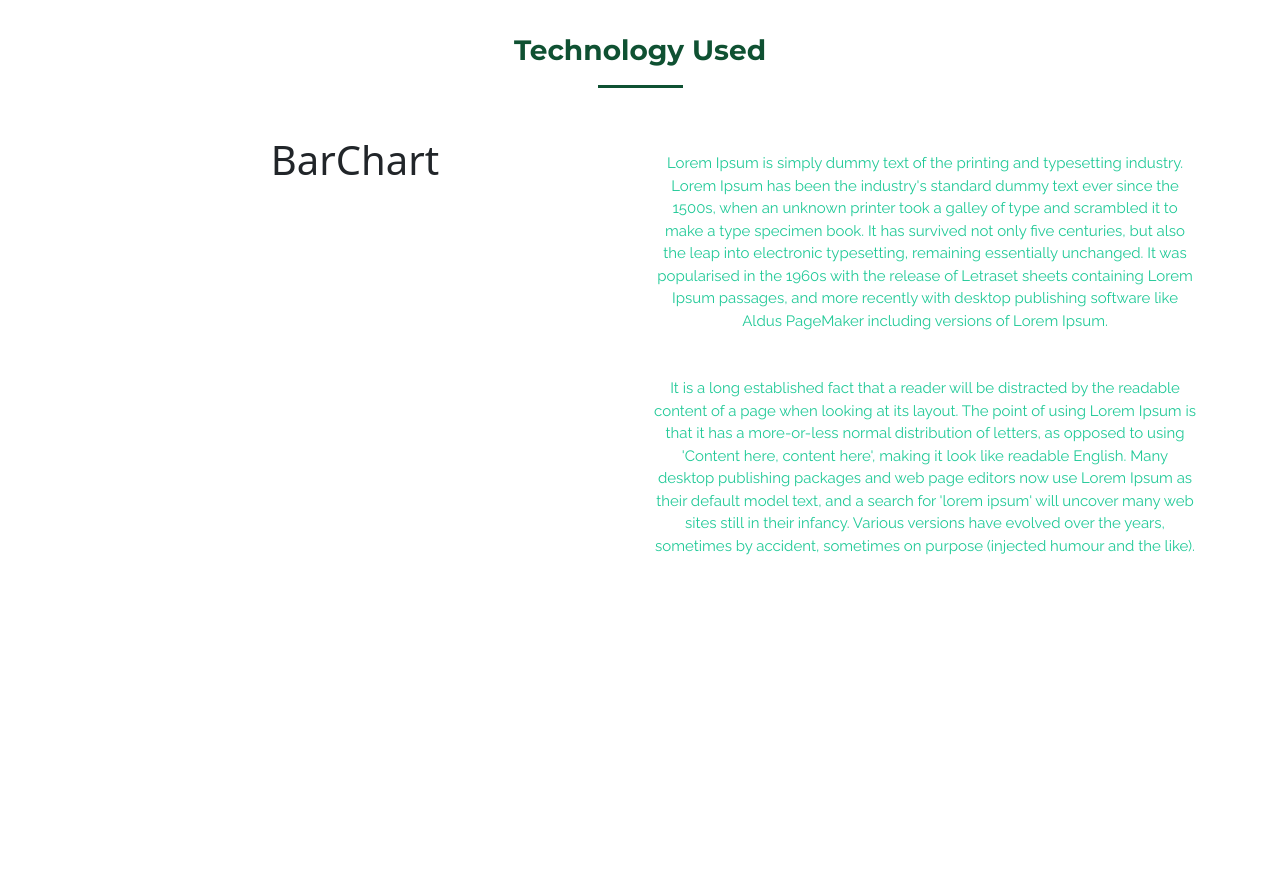
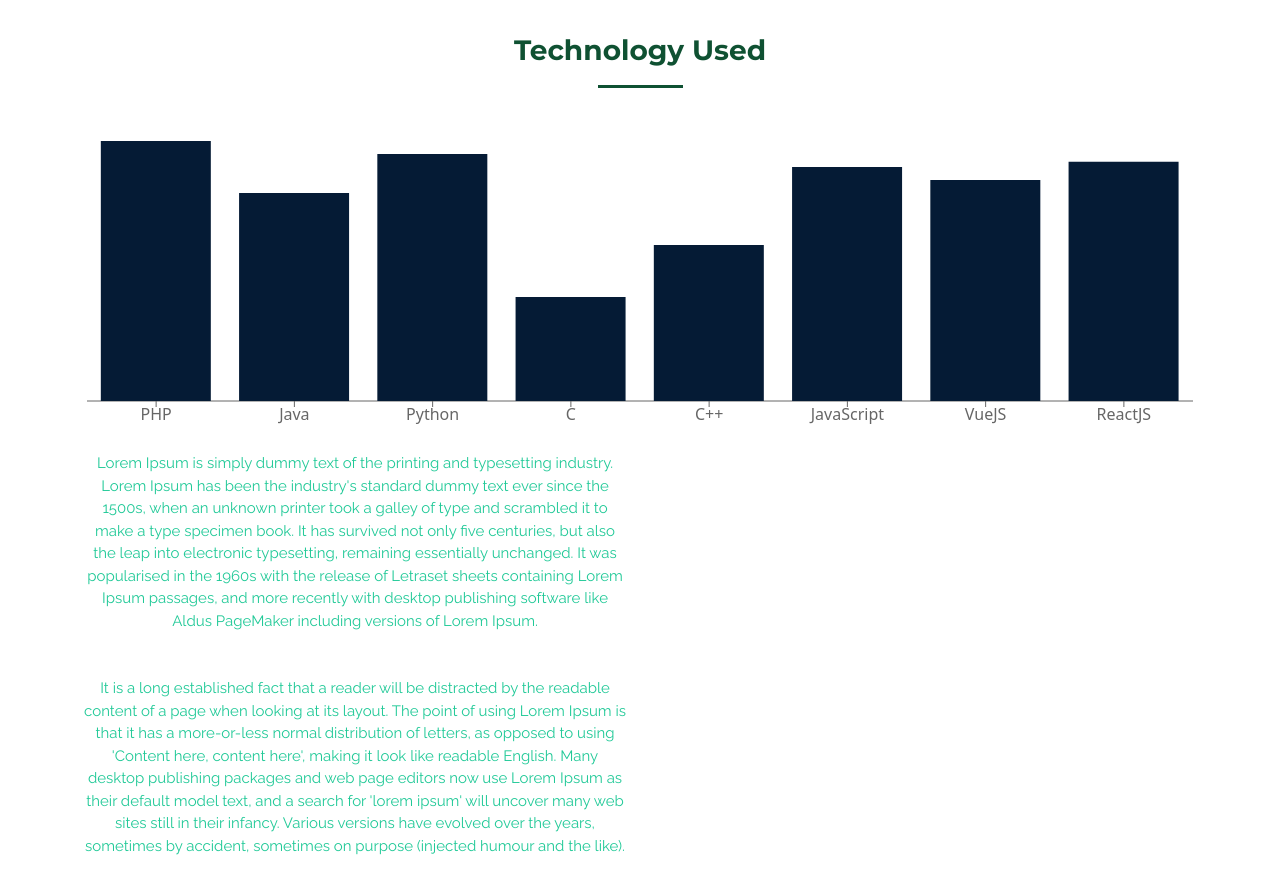
Before and after one commit to Ashraful05/react_js_template_from_scratch, a React (Create React App) app: page / in a window 1280 px wide. Shown: the part 1140-2034 px from the top of the page. Before the commit the page ends 1736 px from the top, so only its background shows below. Built offline with nearby package versions, Linux system fonts and the light colour scheme.

Commit message:
bar_chart_component_module_completed_with_rechart_library_to_show_data_in_graph

```diff
--- a/package.json
+++ b/package.json
@@ -11,6 +11,7 @@
     "react-bootstrap": "^2.10.5",
     "react-dom": "^18.3.1",
     "react-scripts": "5.0.1",
+    "recharts": "^2.13.3",
     "web-vitals": "^2.1.4"
   },
   "scripts": {
--- a/src/components/Analysis/Analysis.jsx
+++ b/src/components/Analysis/Analysis.jsx
@@ -1,16 +1,44 @@
 import React, {Component, Fragment} from "react";
 import {Col, Container, Row} from "react-bootstrap";
+import {Bar, BarChart, ResponsiveContainer, Tooltip, XAxis} from "recharts";
+import data from "bootstrap/js/src/dom/data";
 
 export default class Analysis extends Component{
+
+    constructor() {
+        super();
+        this.state={
+            data:[
+                {Technology:'PHP',Projects:100},
+                {Technology:'Java',Projects:80},
+                {Technology:'Python',Projects:95},
+                {Technology:'C',Projects:40},
+                {Technology:'C++',Projects:60},
+                {Technology:'JavaScript',Projects:90},
+                {Technology:'VueJS',Projects:85},
+                {Technology:'ReactJS',Projects:92},
+            ]
+        }
+    }
     render() {
+        var blue = '#051b35';
         return(
             <Fragment>
                 <Container className={'text-center'}>
                     <h1 className={'serviceMainTitle'}>Technology Used</h1>
                     <div className={'bottom'}></div>
                     <Row>
-                        <Col lg={6} md={12} sm={12}>
-                            <h1>BarChart</h1>
+                        <Col style={{width:'100%', height:'300px'}} lg={6} md={12} sm={12} >
+                            <ResponsiveContainer>
+                                <BarChart width={100} height={300} data={this.state.data}>
+                                    <XAxis dataKey="Technology" />
+                                    <Tooltip/>
+                                    <Bar dataKey={'Projects'} fill={blue}>
+
+                                    </Bar>
+
+                                </BarChart>
+                            </ResponsiveContainer>
                         </Col>
                         <Col lg={6} md={12} sm={12}>
                             <p className={'text-justify serviceDescription'}>
```
Also changed, not shown: 1 other file (tests, documents, lock files or other folders).
